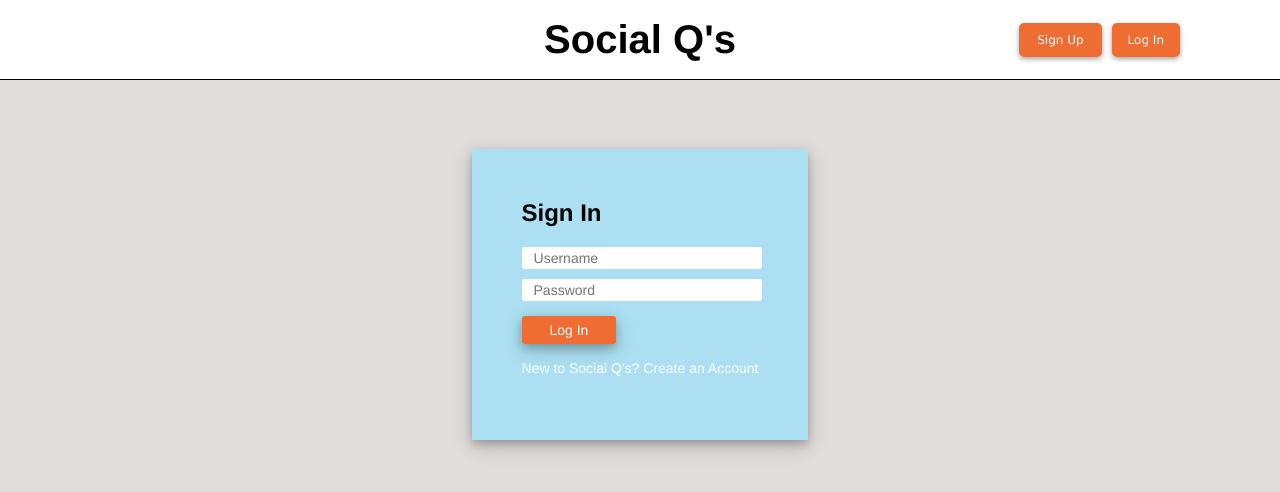
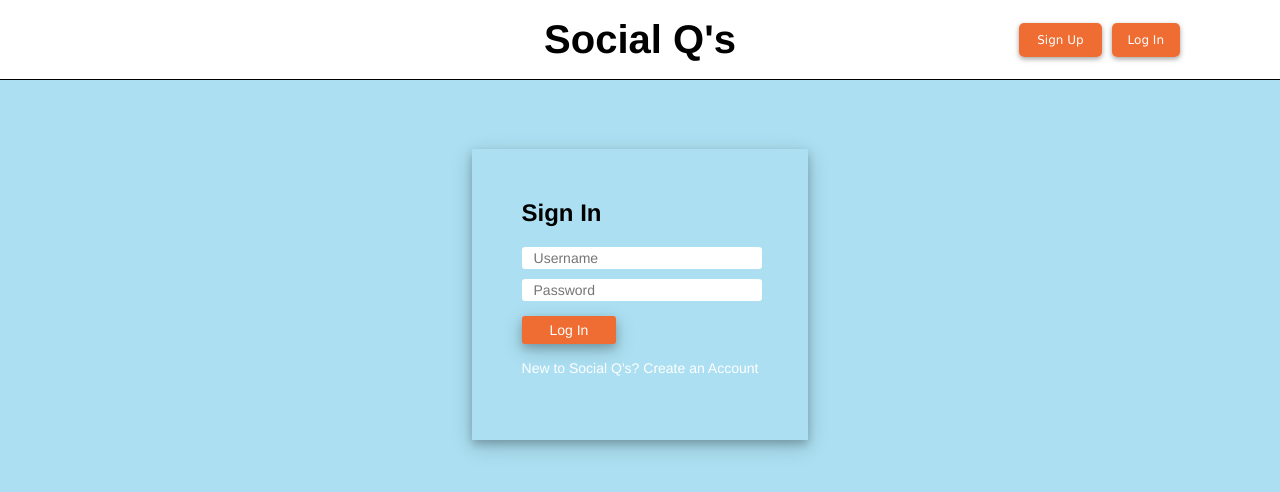
Before and after one commit to jkern-dev/SocialQ, a React (Create React App) app in the folder frontend/: page /#/login in a window 1280 px wide. Shown: the top 492 px of the page. Built offline with nearby package versions, Linux system fonts and the light colour scheme.

Commit message:
Log Out Redirect

```diff
--- a/frontend/public/stylesheets/navbar/navbar.css
+++ b/frontend/public/stylesheets/navbar/navbar.css
@@ -16,7 +16,7 @@ body {
     bottom: 0;
     height: 100%;
     width: 100%;
-    background: #E1DDDB;
+    background: #abdff1
 }
 #root {
     width: 100%;
--- a/frontend/public/stylesheets/session/signup-form.css
+++ b/frontend/public/stylesheets/session/signup-form.css
@@ -1,5 +1,5 @@
 body {
-    background-color: #e1dddb;
+    background-color: #abdff1;
 }
 
 .signup-form-container{
@@ -10,7 +10,7 @@ body {
     /* justify-content: center;  */
     margin: 0 auto;
     margin-top: 69px;
-    background: #E1DDDB;
+    background: #abdff1;
 }
 
 .signup-header{
--- a/frontend/src/components/navbar/navbar.jsx
+++ b/frontend/src/components/navbar/navbar.jsx
@@ -13,6 +13,7 @@ class NavBar extends React.Component {
   logoutUser(e) {
     e.preventDefault();
     this.props.logout();
+    this.props.history.replace('/login')
   }
 
   getLinks() {
```
